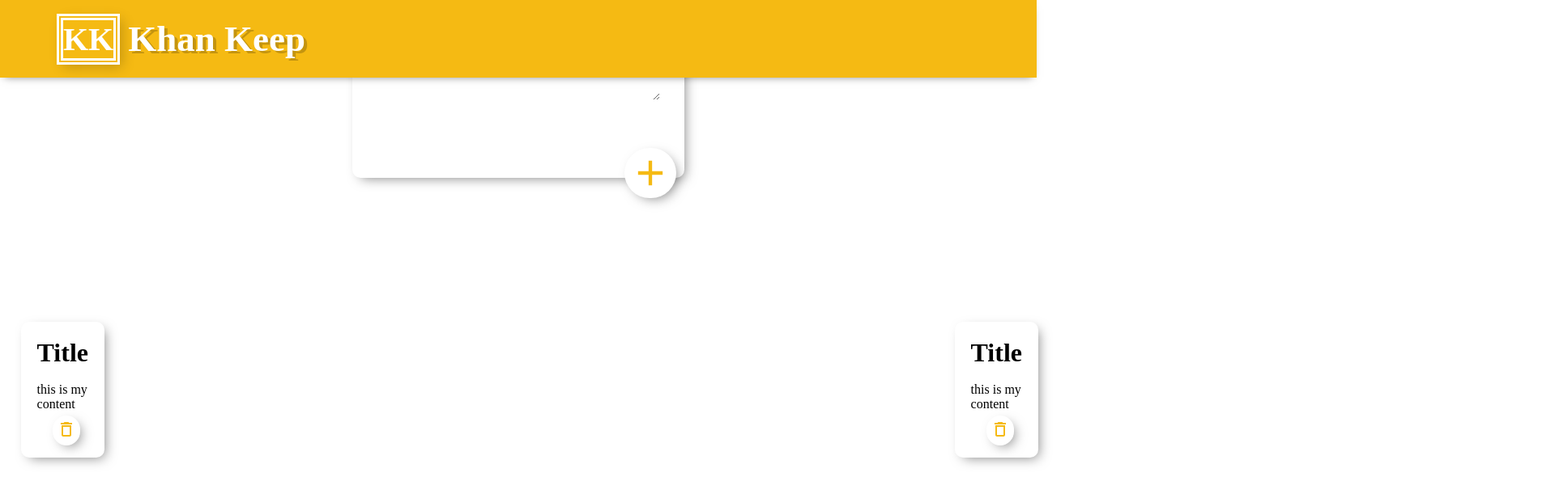
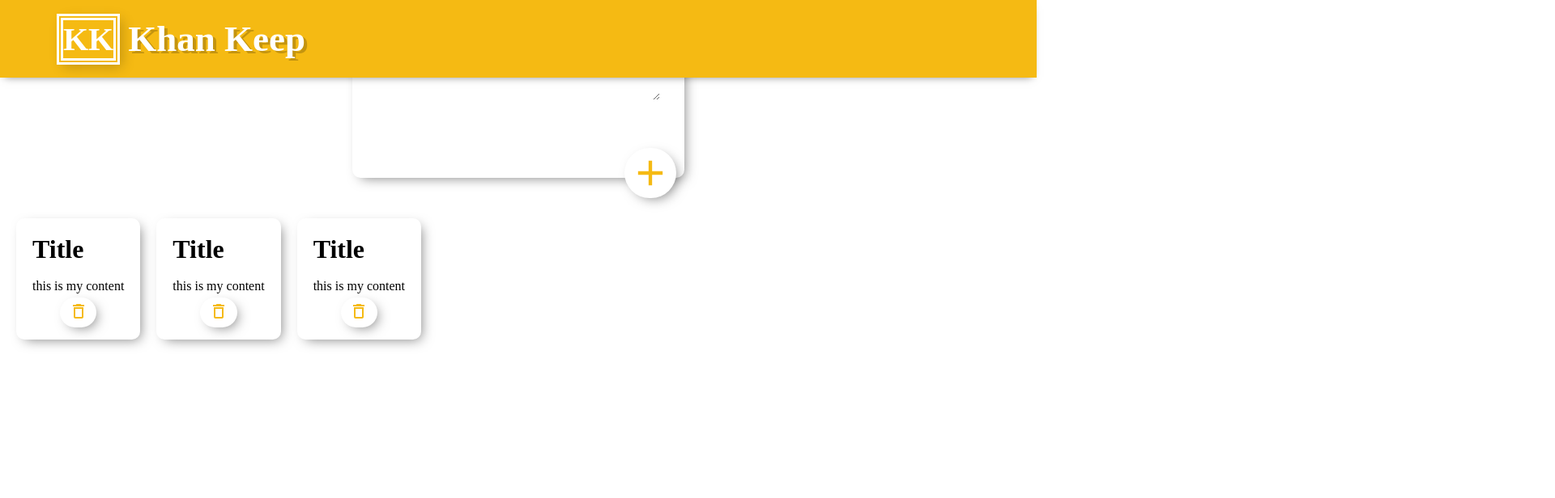
Before and after one commit to Alikhan219/Keep-App-by-React, a React (Create React App) app: page / in a window 1280 px wide. Shown: the top 616 px of the page at 81% size, 1920 px wide, since content can reach past the window. Built offline with nearby package versions, Linux system fonts and the light colour scheme; a web font is replaced by a local one.

Commit message:
adjusting the small component

```diff
--- a/src/App.js
+++ b/src/App.js
@@ -9,11 +9,11 @@ return(
   <>
     <Header />
     <CreateNote />
-    <div style={{display: "flex",flexDirection: "row"}}>
+    <div style={{display: "flex",flexDirection: "row", flexWrap:"wrap"}}>
     <Note />
     <Note />
     <Note />
-    <Note />
+
     </div>
     <Footer />
   </>
--- a/src/index.css
+++ b/src/index.css
@@ -49,6 +49,7 @@ footer{
  box-sizing: border-box;
  flex-wrap: wrap;
  box-shadow: 5px 5px 15px -5px rgba(0,0,0,0.5);
+
    margin-left: 15%;
    margin-right: 15%;
   text-align: right;
@@ -109,18 +110,16 @@ textarea{
 
 .note{
   padding: 20px;
-  position: relative;
-  top: 8rem;
+
+
   display: flex;
   flex-direction: column;
   justify-content: left;
   align-items: left;
   box-sizing: border-box;
-  flex-wrap: wrap;
   box-shadow: 5px 5px 15px -5px rgba(0,0,0,0.5);
   margin-top: 50px;
-    margin-left: 5%;
-    margin-right: 60%;
+    margin-left: 20px;
    text-align: left;
    border-radius: 10px;
 }
@@ -155,9 +154,3 @@ color: #f5ba13;
 .btn:hover .deleteIcon{
   color: white;
 }
-@media screen and (min-width:768px) {
-  .note{
-    margin-left: 2%;
-    margin-right: 80%;
-  }
-}
```
